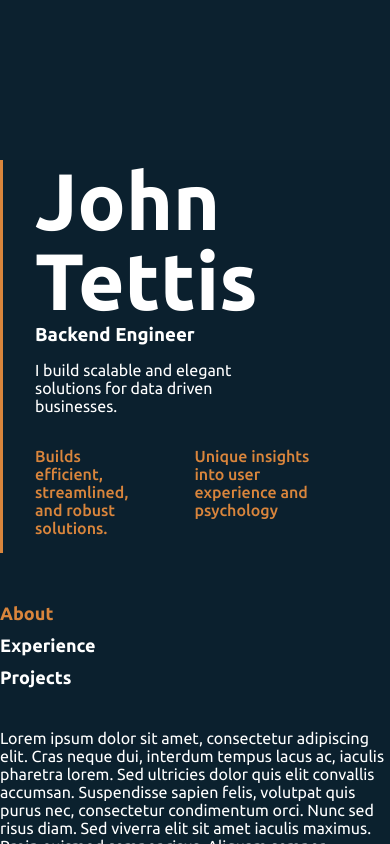
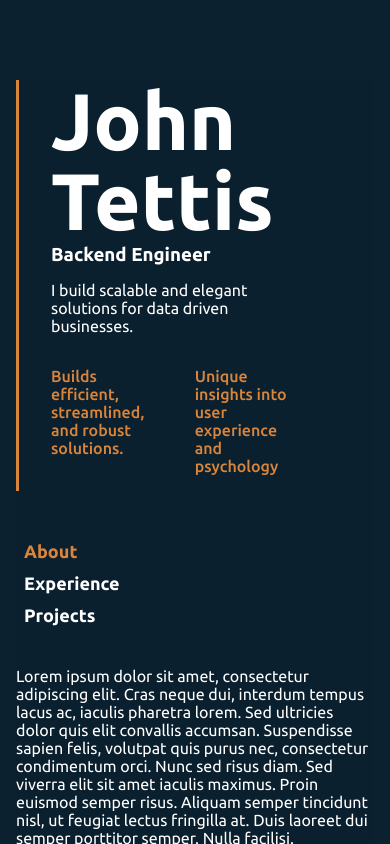
Before and after one commit to john-tettis/portfolio-updated, a React (Create React App) app: page / in a window 390 px wide. Shown: the top 844 px of the page. Built offline with nearby package versions, Linux system fonts and the light colour scheme.

Commit message:
updated margin for mobile

```diff
--- a/src/styles/BodyContent.css
+++ b/src/styles/BodyContent.css
@@ -7,6 +7,7 @@
     gap:1rem;
     background:rgba(12, 33, 47,.8);
     border-radius:3px;
+    margin:1rem;
     margin-top: 10rem;
 
 }
@@ -14,6 +15,7 @@
 @media  screen and (max-width:1199px) {
     .body-content{
         flex-direction: column;
+        margin-top:5rem;
     }
 
 }
--- a/src/styles/Nav.css
+++ b/src/styles/Nav.css
@@ -3,6 +3,7 @@
     margin-top:3rem;
     display: flex;
     flex-direction: column;
+    margin-left: .5rem;
 
 
 }
```
